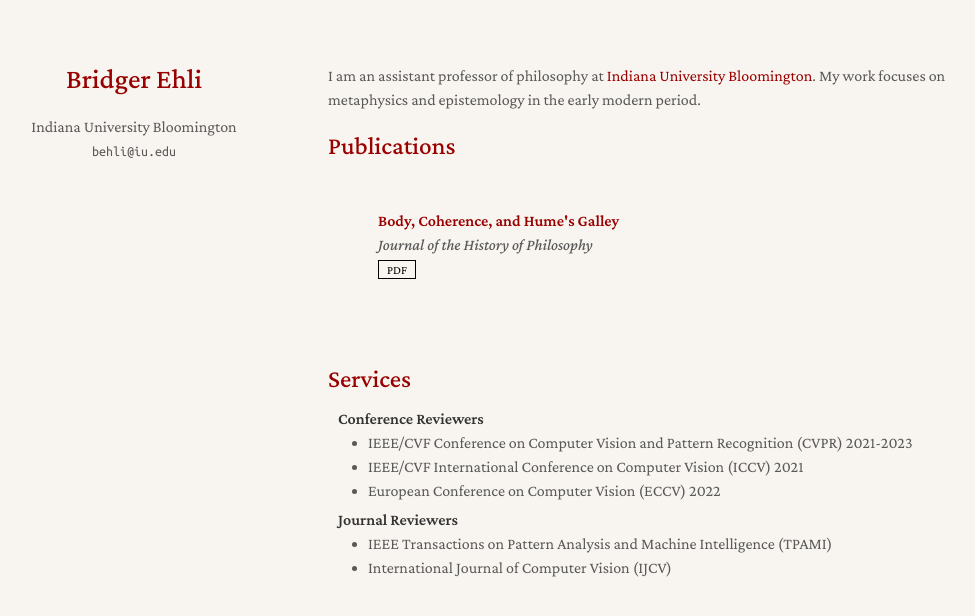
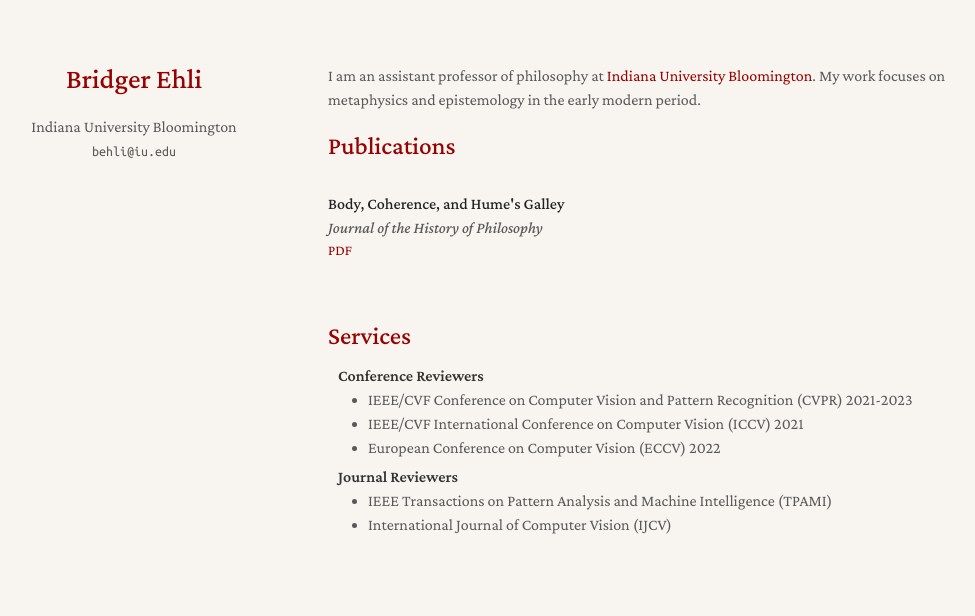
Before and after one commit to bridgerehli/bridgerehli.github.io, a Jekyll site: the page built from index.md, in a window 1280 px wide. Shown: the top 616 px of the page, without its empty margins (142-1117 px from the left). Built offline with Jekyll 4.4.1, drawn with Linux system fonts in a browser that asks for light colours; a style sheet for code colours, icons or effects is not loaded.

Commit message:
Update publications.md

```diff
--- a/_includes/publications.md
+++ b/_includes/publications.md
@@ -1,49 +1,44 @@
-<h2 id="publications" style="margin: 2px 0px -15px;">Publications</h2>
+<h2 id="publications" style="margin: 2px 0px 10px;">Publications</h2>
 
 <div class="publications">
 <ol class="bibliography">
 
 {% for link in site.data.publications.main %}
 
-<li>
-<div class="pub-row">
-  <div class="col-sm-3 abbr" style="position: relative;padding-right: 15px;padding-left: 15px;">
-    {% if link.image %}
-    <img src="{{ link.image }}" class="teaser img-fluid z-depth-1" style="width=100;height=40%">
-    {% if link.conference_short %}
-    <abbr class="badge">{{ link.conference_short }}</abbr>
-    {% endif %}
+<li style="margin-bottom: 1.2em;">
+
+  <div class="title">
+    {% if link.pdf %}
+      <a href="{{ link.pdf }}"><strong>{{ link.title }}</strong></a>
+    {% else %}
+      <strong>{{ link.title }}</strong>
     {% endif %}
   </div>
-  <div class="col-sm-9" style="position: relative;padding-right: 15px;padding-left: 20px;">
-      <div class="title"><a href="{{ link.pdf }}">{{ link.title }}</a></div>
-      <div class="author">{{ link.authors }}</div>
-      <div class="periodical"><em>{{ link.conference }}</em>
-      </div>
-    <div class="links">
-      {% if link.pdf %}
-      <a href="{{ link.pdf }}" class="btn btn-sm z-depth-0" role="button" target="_blank" style="font-size:12px;">PDF</a>
-      {% endif %}
-      {% if link.code %}
-      <a href="{{ link.code }}" class="btn btn-sm z-depth-0" role="button" target="_blank" style="font-size:12px;">Code</a>
-      {% endif %}
-      {% if link.page %}
-      <a href="{{ link.page }}" class="btn btn-sm z-depth-0" role="button" target="_blank" style="font-size:12px;">Project Page</a>
-      {% endif %}
-      {% if link.bibtex %}
-      <a href="{{ link.bibtex }}" class="btn btn-sm z-depth-0" role="button" target="_blank" style="font-size:12px;">BibTex</a>
-      {% endif %}
-      {% if link.notes %}
-      <strong> <i style="color:#e74d3c">{{ link.notes }}</i></strong>
-      {% endif %}
-      {% if link.others %}
-      {{ link.others }}
-      {% endif %}
-    </div>
+
+  <div class="author">
+    {{ link.authors }}
   </div>
-</div>
+
+  <div class="periodical">
+    <em>{{ link.conference }}</em>
+  </div>
+
+  <div class="links" style="font-size: 0.9em;">
+    {% if link.pdf %}
+      <a href="{{ link.pdf }}" target="_blank">PDF</a>
+    {% endif %}
+    {% if link.code %}
+      | <a href="{{ link.code }}" target="_blank">Code</a>
+    {% endif %}
+    {% if link.page %}
+      | <a href="{{ link.page }}" target="_blank">Page</a>
+    {% endif %}
+    {% if link.bibtex %}
+      | <a href="{{ link.bibtex }}" target="_blank">Bib</a>
+    {% endif %}
+  </div>
+
 </li>
-<br>
 
 {% endfor %}
 
```
